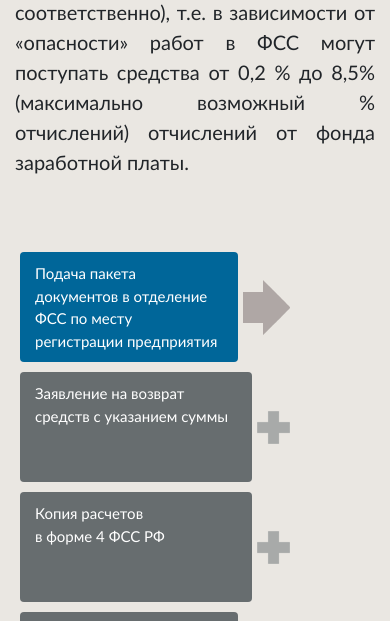
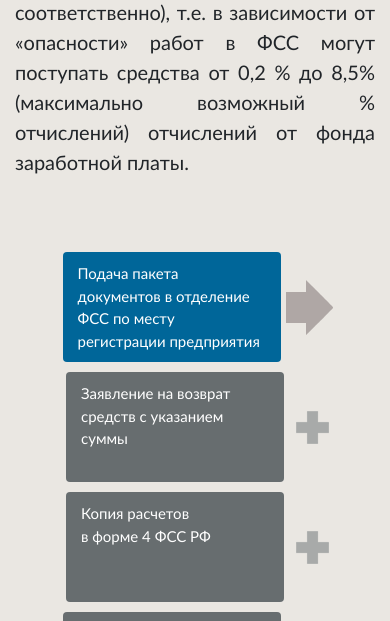
Before and after one commit to DmitriySkor/COOT, a PHP site: page /sout.php in a window 390 px wide. Shown: the part 5879-6500 px from the top of the page. Run offline with PHP 8.4, Linux system fonts and the light colour scheme; some libraries are stand-ins or nearby versions.

Commit message:
Added block compensation + responsive

```diff
--- a/css/vstyle.css
+++ b/css/vstyle.css
@@ -294,6 +294,7 @@ h2.home__section3_h2{
     display: flex;
     flex-wrap: wrap;
     flex-direction: row;
+    justify-content: center;
 }
 
 .compensation h2{
@@ -309,6 +310,7 @@ h2.home__section3_h2{
 .compensation_block{
     width: 275px;
     display: flex;
+    justify-content: space-around;
     align-items: center;
 }
 
@@ -324,7 +326,7 @@ h2.home__section3_h2{
 
 .compensation_info_text_grey{
     height: 110px;
-    width: 100%;
+    width: 218px;
     background-color: #676d6f;
     padding: 10px 15px;
     border-radius: 4px;
```
